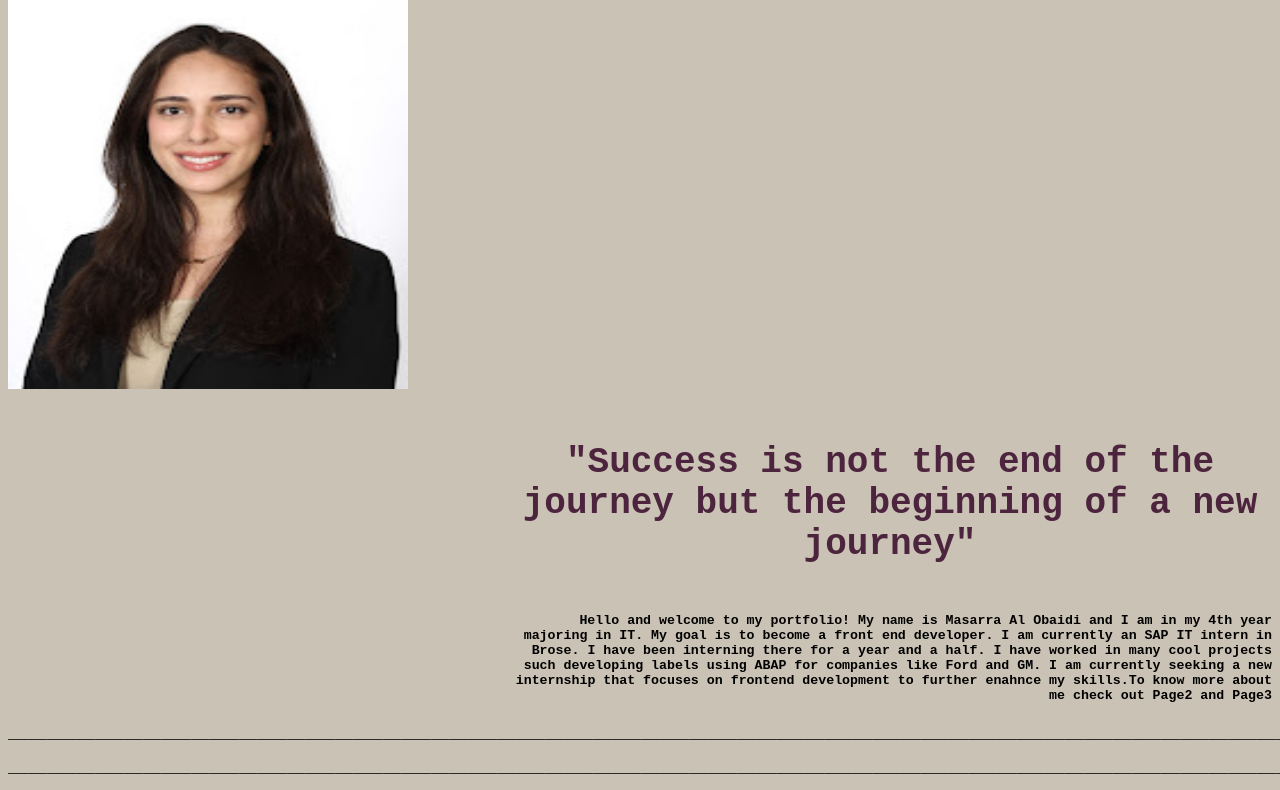
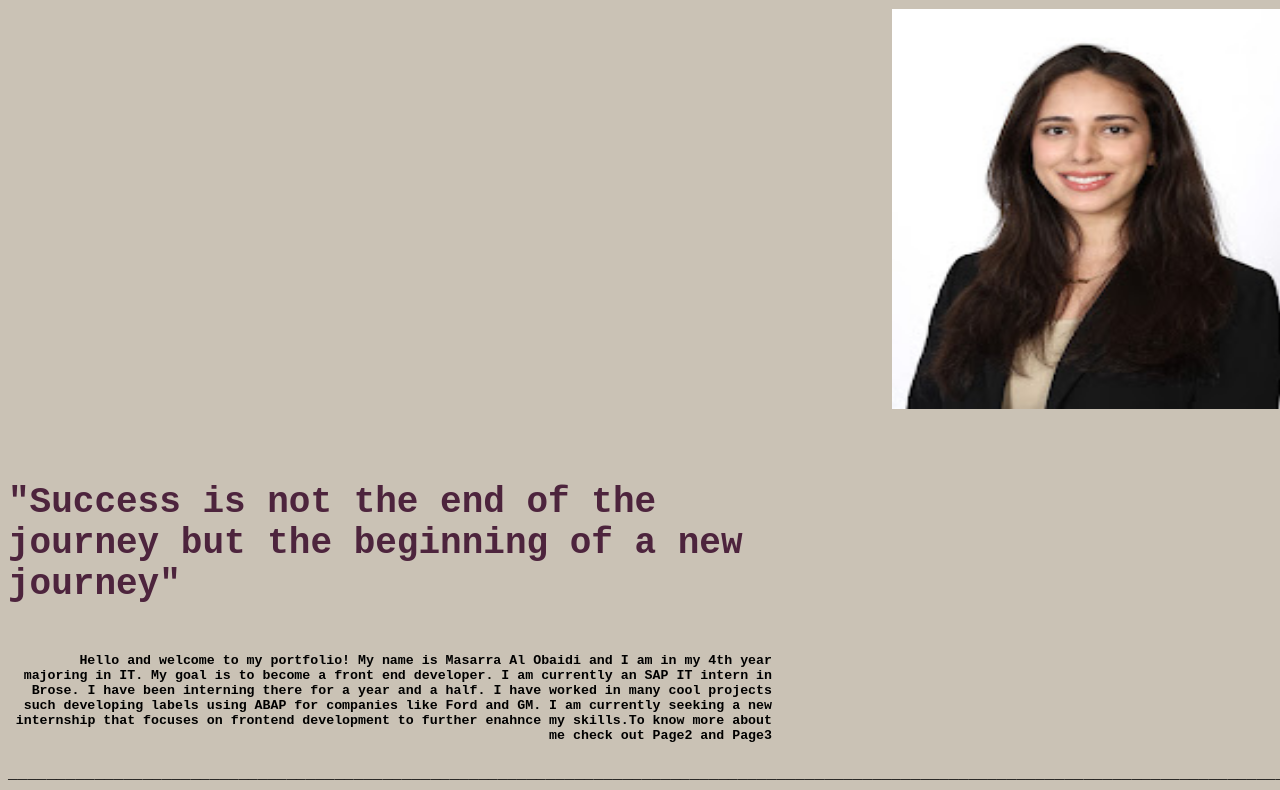
Before and after one commit to Masarra135/MasarraAlObaidi_hw2TH_csi3150_fs2023, a plain HTML site: page index.html in a window 1280 px wide. Shown: the part 124-914 px from the top of the page. Drawn offline with Linux system fonts and the light colour scheme.

Commit message:
Update style.css
..

```diff
--- a/css/style.css
+++ b/css/style.css
@@ -42,19 +42,21 @@ body {
 
 .page-heading {
   color: #4d243d;
-  text-align: center;
+  text-align: left;
   font-size: 36px;
-  margin-left: 500px;
+  margin-right: 500px;
+  top: 100px;
 }
 
 .page-subheading {
   color: #000000;
   text-align: end;
   font-size: 20 px;
-  margin-left: 500px;
+  margin-right: 500px;
 }
 
-.image container {
+.image_container {
   padding: 20px;
+  text-align: right;
   width: 100%;
 }
```
